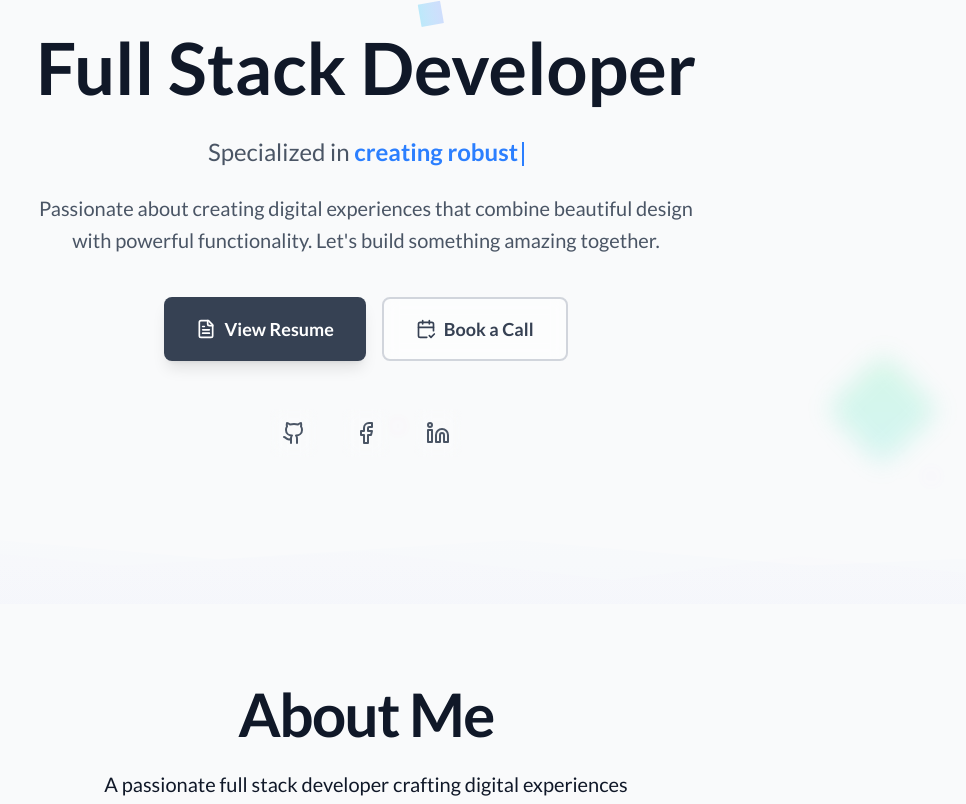
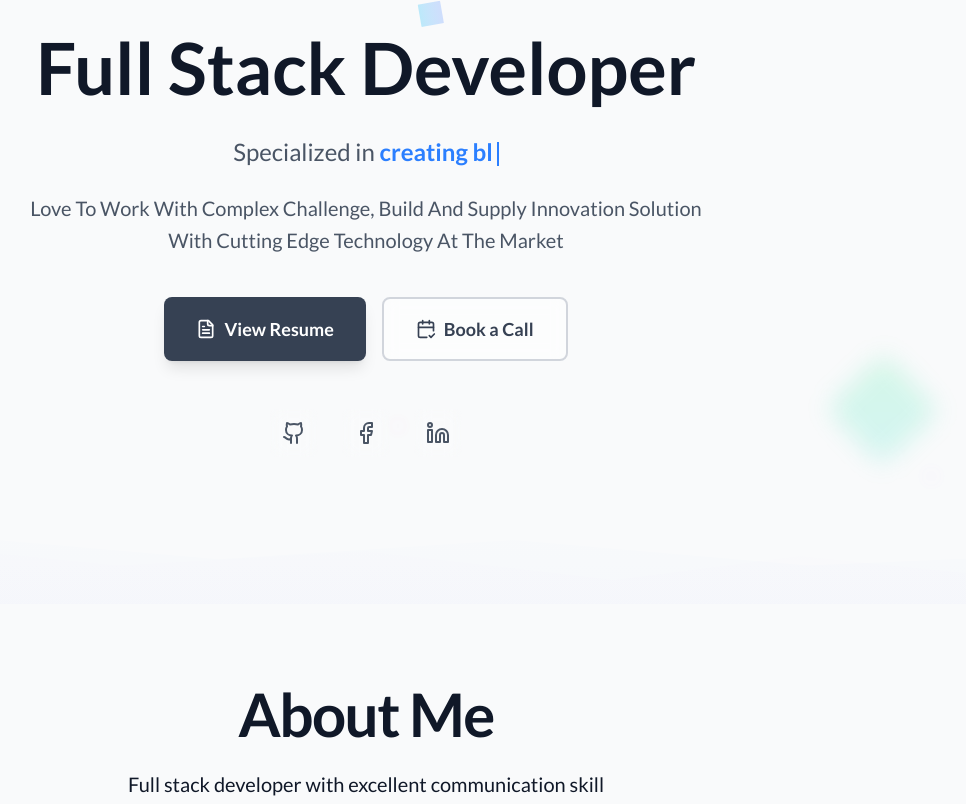
Before and after one commit to mdshehabsk/portfolio2.0, a Next.js app: page / in a window 1280 px wide. Shown: the part 276-1080 px from the top of the page, without its empty margins (274-1240 px from the left). Built offline with nearby package versions, Linux system fonts and the light colour scheme.

Commit message:
change subtitle and typeing test

```diff
--- a/src/app/components/About.tsx
+++ b/src/app/components/About.tsx
@@ -35,7 +35,7 @@ export default function AboutSection() {
             About Me
           </h2>
           <p className="text-xl text-text-secondary max-w-2xl mx-auto leading-relaxed">
-            A passionate full stack developer crafting digital experiences
+             Full stack developer with excellent communication skill
           </p>
         </div>
 
--- a/src/app/components/Hero.tsx
+++ b/src/app/components/Hero.tsx
@@ -330,8 +330,7 @@ const Hero = () => {
               transition={{ delay: 0.3, duration: 0.6, ease: "easeOut" }}
               className="text-lg md:text-xl mb-10 max-w-2xl leading-relaxed mx-auto text-gray-600 dark:text-gray-400"
             >
-              {`Passionate about creating digital experiences that combine beautiful design
-              with powerful functionality. Let's build something amazing together.`}
+              {`Love To Work With Complex Challenge, Build And Supply Innovation Solution With Cutting Edge Technology At The Market`}
             </motion.p>
 
             {/* Buttons */}
--- a/src/app/components/TypingEffect.tsx
+++ b/src/app/components/TypingEffect.tsx
@@ -9,10 +9,9 @@ const TypingEffect: React.FC = () => {
   const [isTyping, setIsTyping] = useState<boolean>(true)
 
   const typingTexts = useMemo<string[]>(() => [
-    'building modern websites',
-    'creating robust APIs',
+    'building websites solutions',
+    'creating blazing fast APIs',
     'deploying scalable solutions',
-    'crafting user experiences',
   ], [])
 
 
```
